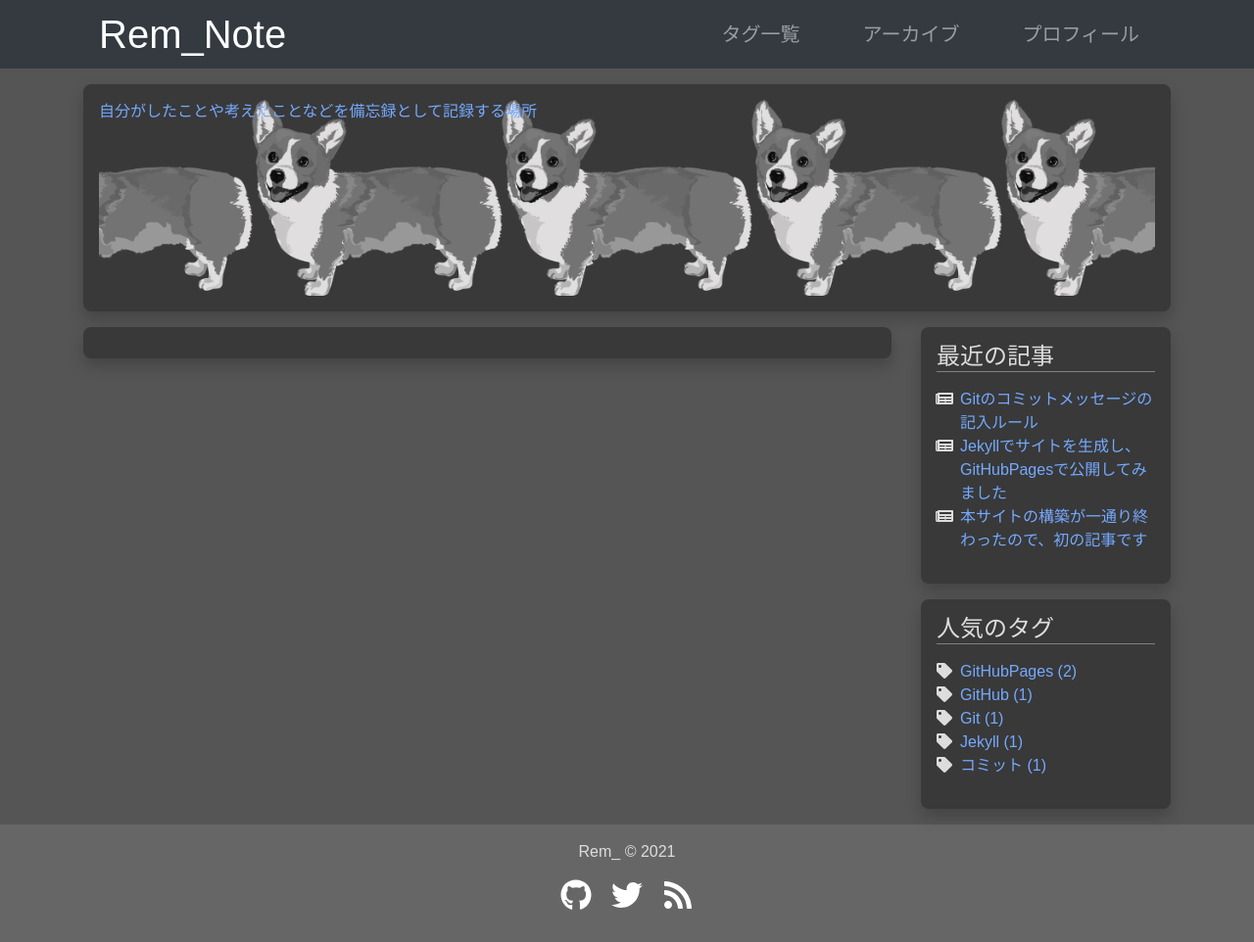
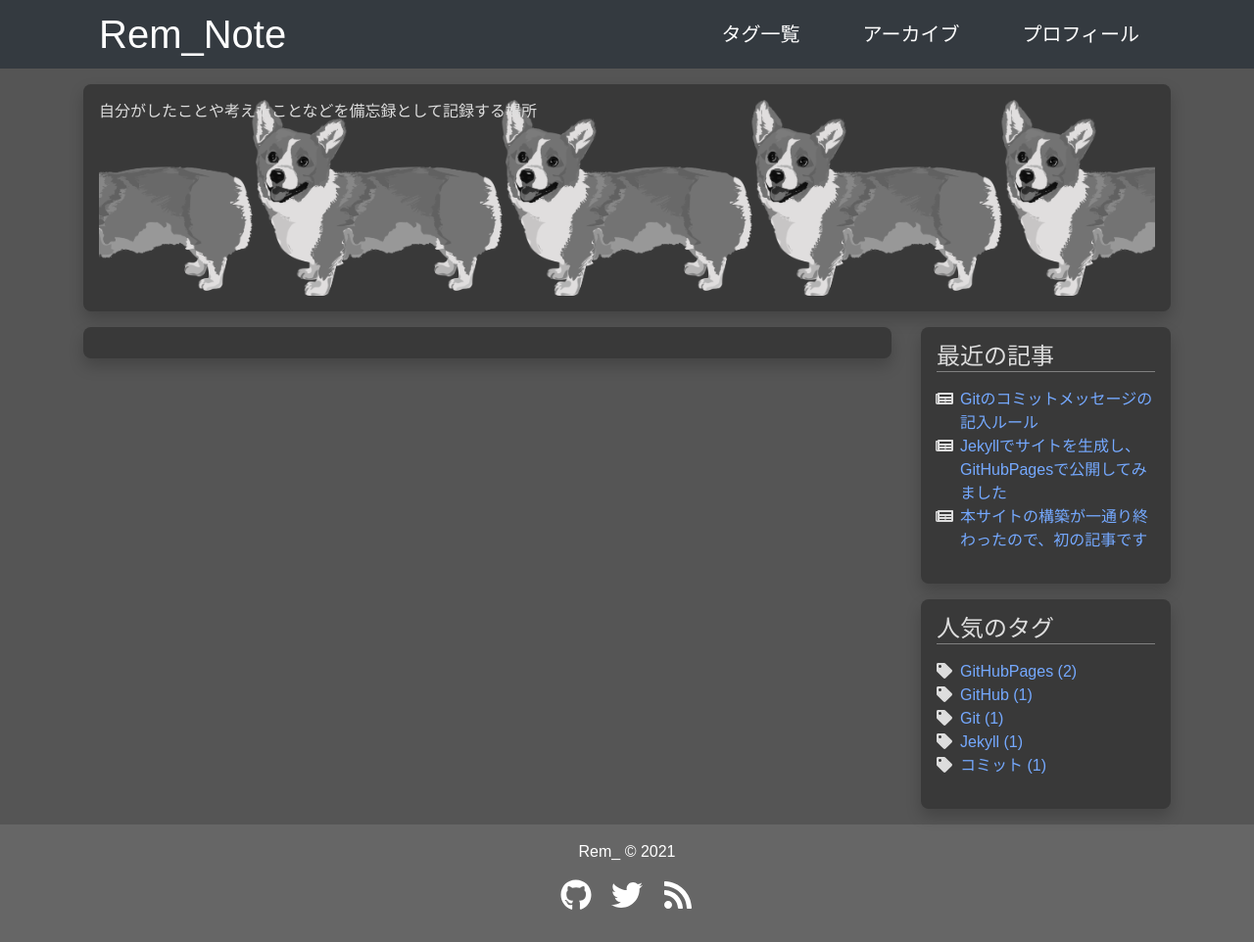
Before and after one commit to silverag-corgi/blog-old, a Jekyll site: the page built from contents/posts-by-tag.md, in a window 1280 px wide and 962 px high. Shown: the whole window at 98% size. Built offline with Jekyll 4.4.1, drawn with Linux system fonts in a browser that asks for light colours.

Commit message:
[c_mod] テーマ(JekyllCleanDark)編集
記事ヘッダ画像に代替テキストを追加
記事内容の見出しの余白を増加
ナビバーの文字色を変更
ページトップリンクの位置を変更
フッタの文字色を変更

```diff
--- a/_includes/post-for-multiple.html
+++ b/_includes/post-for-multiple.html
@@ -2,11 +2,11 @@
 	<div class="post-left">
 		{% if post.image %}
 			<a class="post-image" href="{{ post.url | relative_url }}">
-				<img src="{{ post.image | relative_url }}">
+				<img src="{{ post.image | relative_url }}" alt="記事ヘッダ画像">
 			</a>
 		{% else if %}
 			<a class="post-noimage" href="{{ post.url | relative_url }}">
-				<img src="{{ '/assets/css/pics/no-img/no-img.png' | relative_url }}">
+				<img src="{{ '/assets/css/pics/no-img/no-img.png' | relative_url }}" alt="記事ヘッダ画像なし">
 			</a>
 		{% endif %}
 	</div>
--- a/_layouts/post.html
+++ b/_layouts/post.html
@@ -56,7 +56,7 @@
 							<div class="post-content">
 								{% if page.image %}
 									<p class="post-header-image">
-										<img src="{{ page.image | relative_url }}">
+										<img src="{{ page.image | relative_url }}" alt="記事ヘッダ画像">
 									</p>
 								{% endif %}
 
--- a/assets/css/theme.scss
+++ b/assets/css/theme.scss
@@ -49,7 +49,8 @@
 $font-size:                16px;
 
 $font-color:               #dddddd; // Gray Style
-$font-accent-color:        #75A9FF; // Blue Style
+$font-accent-color:        #FFFFFF; // White Style
+$font-link-color:          #75A9FF; // Blue Style
 $font-note-color:          #87CEFA; // Blue Style
 $font-warning-color:       #ffff00; // Yellow Style
 
@@ -103,7 +104,7 @@
 }
 
 a {
-	color: $font-accent-color;
+	color: $font-link-color;
 }
 
 table {
@@ -138,6 +139,10 @@
 		background-color: $background-navi-color;
 		padding: 0px !important;
 
+		a {
+			color: $font-accent-color !important;
+		}
+
 		.navbar-brand {
 			font-size: 2.50rem;
 			margin: 0px 16px;
@@ -156,7 +161,6 @@
 				}
 
 				.nav-link:hover {
-					color: white !important;
 					text-decoration: underline;
 				}
 			}
@@ -185,10 +189,31 @@
 //******************************************************************************
 
 footer {
+	color: $font-accent-color;
 	background-color: $background-footer-color;
 	padding: 16px;
 	text-align: center;
 	width: 100%;
+
+	ul.social-media {
+		padding: 0px;
+		margin: 0px;
+
+		li {
+			display: inline-block;
+		}
+
+		li > a {
+			width: 48px;
+			height: 48px;
+			display: inline-block;
+			color: $font-accent-color;
+
+			&:hover {
+				color: $font-link-color;
+			}
+		}
+	}
 }
 
 //******************************************************************************
@@ -218,7 +243,7 @@
 		background-size: contain;
 		height: 200px;
 		span {
-			color: $font-accent-color;
+
 		}
 	}
 }
@@ -332,6 +357,15 @@
 	}
 
 	.post-content {
+		h1,
+		h2,
+		h3,
+		h4,
+		h5,
+		h6 {
+			margin: 32px 0px 16px 0px;
+		}
+
 		.post-content-image {
 			img {
 				max-height: 600px;
@@ -406,12 +440,12 @@
 	margin: 0px 0px 0px 0px;
 
 	position: fixed;
-	bottom: 32px;
+	bottom: 16px;
 	right: 32px;
 	font-size: 1.50rem;
 
 	a {
-		color: white;
+		color: $font-accent-color;
 		text-align: center;
 		text-decoration: none;
 	}
@@ -423,28 +457,6 @@
 
 .fa-ul {
 	margin: 0px 0px 16px 24px;
-}
-
-//******************************************************************************
-// SNSアイコン
-//******************************************************************************
-
-ul.social-media {
-	text-align: center;
-	padding: 0px;
-	margin: 0px;
-	li {
-		display: inline-block;
-	}
-	li > a {
-		width: 48px;
-		height: 48px;
-		display: inline-block;
-		color: white;
-		&:hover {
-			color: $font-accent-color;
-		}
-	}
 }
 
 //******************************************************************************
@@ -466,7 +478,7 @@
 		.fa-linkedin-in,
 		.fa-envelope,
 		.fa-pinterest-p {
-			color: #ffffff
+			color: $font-accent-color;
 		}
 		a {
 			text-decoration: none;
```
